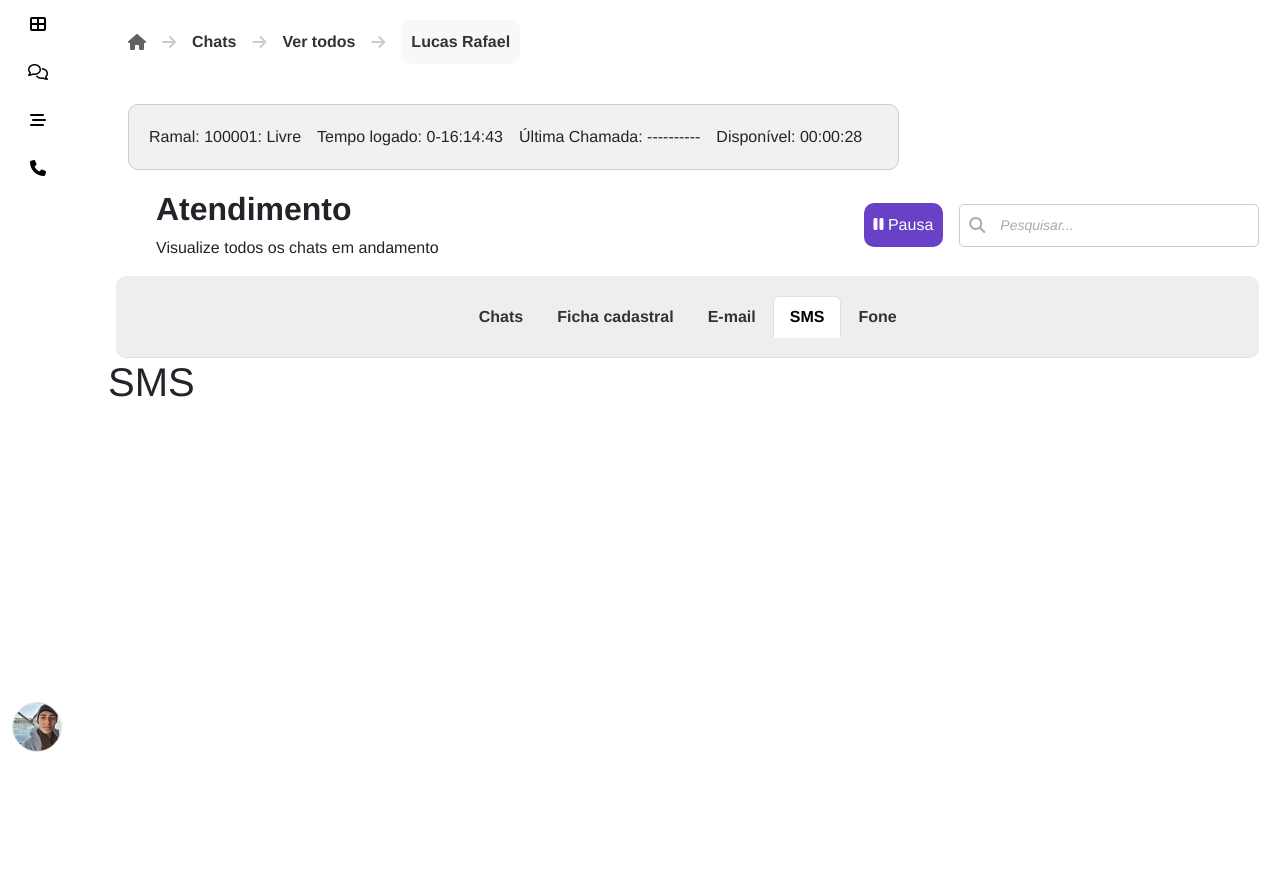
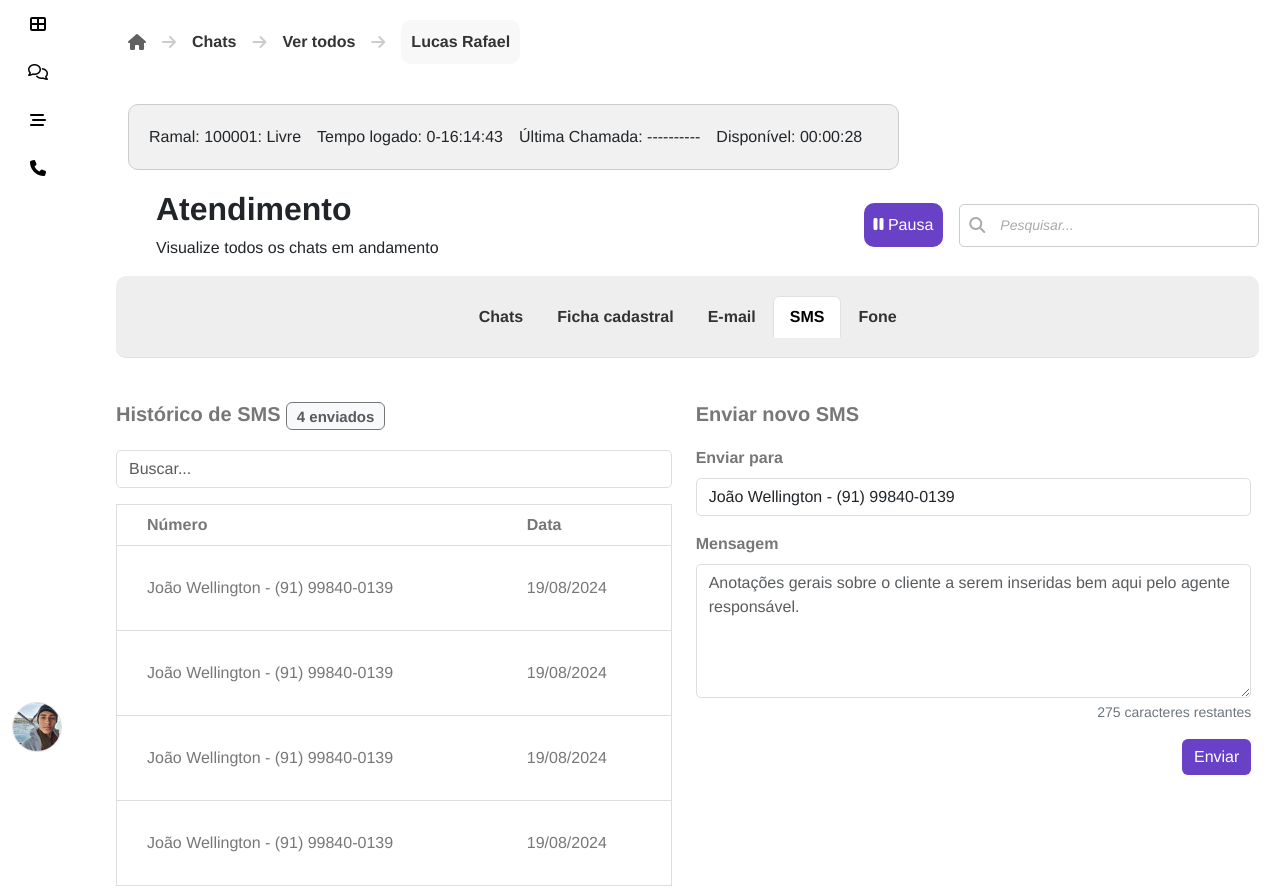
Before and after one commit to mateusmaranhao12/zap-facil, a Vue app: page /menu-usuario/sms in a window 1280 px wide. Shown: the top 890 px of the page. Before the commit the page ends 800 px from the top, so only its background shows below. Built offline with nearby package versions, Linux system fonts and the light colour scheme.

Commit message:
Implement Sms.vue

```diff
--- a/src/scss/menu.scss
+++ b/src/scss/menu.scss
@@ -1332,7 +1332,68 @@ body {
     }
 }
 
-/* Responsividade */
+//SMS
+
+.sms-container {
+    padding: 20px;
+
+    h5 {
+        margin-bottom: 20px;
+        font-weight: $bold;
+        color: #777;
+
+        span {
+            border: 1px solid #777;
+            color: #777;
+        }
+    }
+
+    label {
+        color: #777;
+        font-weight: $bold;
+    }
+
+    .table {
+        background-color: $white;
+        border: 1px solid #ddd;
+        border-radius: 8px;
+
+        th {
+            font-weight: 600;
+            color: #777;
+            padding-right: 30px;
+            padding-left: 30px;
+        }
+
+        td {
+            padding: 30px;
+            color: #777;
+        }
+    }
+
+    .form-control {
+        border-radius: 5px;
+        border: 1px solid #ddd;
+    }
+
+    .btn-enviar {
+        background-color: $purple;
+        color: $white;
+        border: $none;
+        transition: background-color 0.3s ease;
+
+        &:hover {
+            background-color: $purple-hover;
+        }
+    }
+
+    .form-text {
+        text-align: right;
+        color: #6c757d;
+    }
+}
+
+// Responsividade
 @media (max-width: 768px) {
 
     .nav-aside {
--- a/src/views/Email.vue
+++ b/src/views/Email.vue
@@ -1,4 +1,5 @@
 <template>
+    <Navbar3 />
     <div class="email-container">
         <div class="row">
             <!-- Histórico de e-mails -->
@@ -59,8 +60,15 @@
 </template>
 
 <script>
+import Navbar3 from '@/components/Navbar3.vue'
+
 export default {
     name: 'e-mail',
+
+    components: {
+        Navbar3
+    },
+
     data() {
         return {
             emails: [
--- a/src/views/Sms.vue
+++ b/src/views/Sms.vue
@@ -1,19 +1,91 @@
 <template>
     <Navbar3 />
-    <h1>SMS</h1>
+    <div class="sms-container mt-4">
+        <div class="row">
+            <!-- Histórico de SMS -->
+            <div class="col-md-6">
+                <h5>Histórico de SMS <span class="badge bg-light text-muted">{{ this.mensagens.length }} enviados</span></h5>
+                <div class="d-flex mb-3">
+                    <input type="text" class="form-control" placeholder="Buscar..." v-model="filtroBusca" />
+                </div>
+                <table class="table table-hover">
+                    <thead>
+                        <tr>
+                            <th>Número</th>
+                            <th>Data</th>
+                        </tr>
+                    </thead>
+                    <tbody>
+                        <tr v-for="(sms, index) in mensagensFiltradas" :key="index">
+                            <td>{{ sms.numero }}</td>
+                            <td>{{ sms.data }}</td>
+                        </tr>
+                    </tbody>
+                </table>
+            </div>
+
+            <!-- Enviar novo SMS -->
+            <div class="col-md-6">
+                <h5>Enviar novo SMS</h5>
+                <form @submit.prevent="enviarSms">
+                    <div class="mb-3">
+                        <label for="enviarPara" class="form-label">Enviar para</label>
+                        <input type="text" id="enviarPara" class="form-control" v-model="novoSms.para" />
+                    </div>
+                    <div class="mb-3">
+                        <label for="mensagem" class="form-label">Mensagem</label>
+                        <textarea id="mensagem" class="form-control" rows="5" maxlength="275"
+                            placeholder="Anotações gerais sobre o cliente a serem inseridas bem aqui pelo agente responsável."
+                            v-model="novoSms.mensagem"></textarea>
+                        <div class="form-text">{{ 275 - novoSms.mensagem.length }} caracteres restantes</div>
+                    </div>
+
+                    <div class="d-flex justify-content-end">
+                        <button type="submit" class="btn btn-enviar">Enviar</button>
+                    </div>
+                </form>
+            </div>
+        </div>
+    </div>
 </template>
 
 <script>
+import Navbar3 from '@/components/Navbar3.vue';
 
-import Navbar3 from '@/components/Navbar3.vue'
 export default {
-
     name: 'enviar-sms',
 
     components: {
         Navbar3
-    }
+    },
 
-}
-
+    data() {
+        return {
+            filtroBusca: '',
+            mensagens: [
+                { numero: 'João Wellington - (91) 99840-0139', data: '19/08/2024' },
+                { numero: 'João Wellington - (91) 99840-0139', data: '19/08/2024' },
+                { numero: 'João Wellington - (91) 99840-0139', data: '19/08/2024' },
+                { numero: 'João Wellington - (91) 99840-0139', data: '19/08/2024' },
+            ],
+            novoSms: {
+                para: 'João Wellington - (91) 99840-0139',
+                mensagem: '',
+            },
+        };
+    },
+    computed: {
+        mensagensFiltradas() {
+            return this.mensagens.filter((sms) =>
+                sms.numero.toLowerCase().includes(this.filtroBusca.toLowerCase())
+            );
+        },
+    },
+    methods: {
+        enviarSms() {
+            alert(`Mensagem enviada para: ${this.novoSms.para}`)
+            this.novoSms.mensagem = ''
+        },
+    },
+};
 </script>
```
